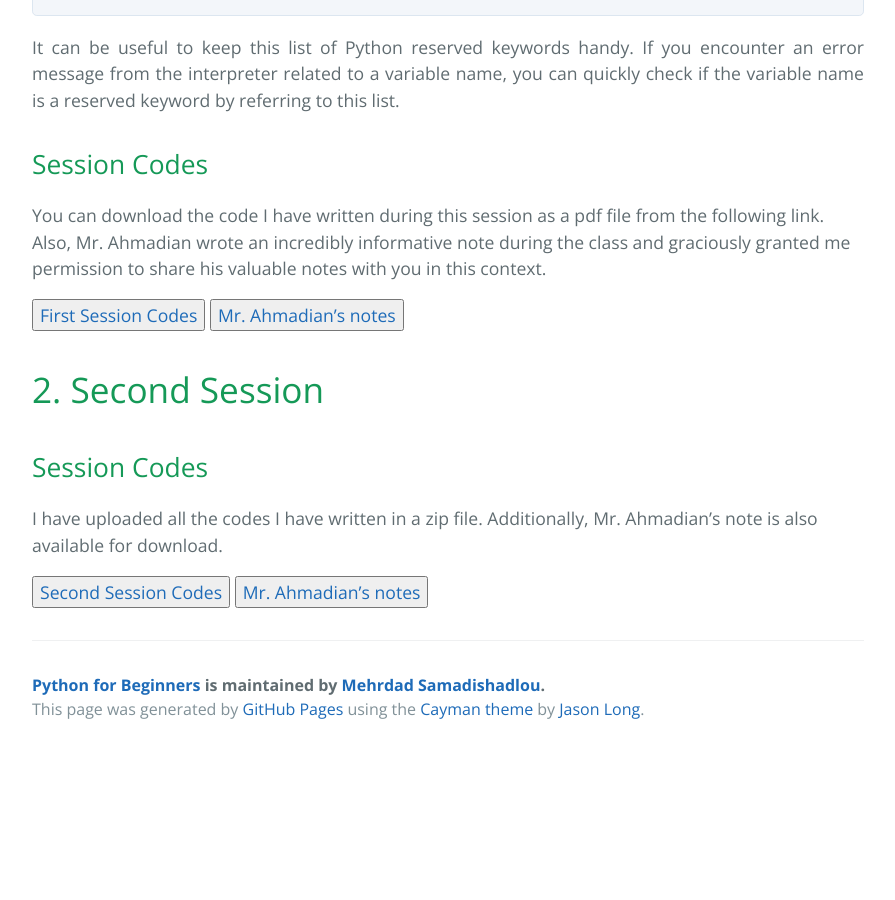
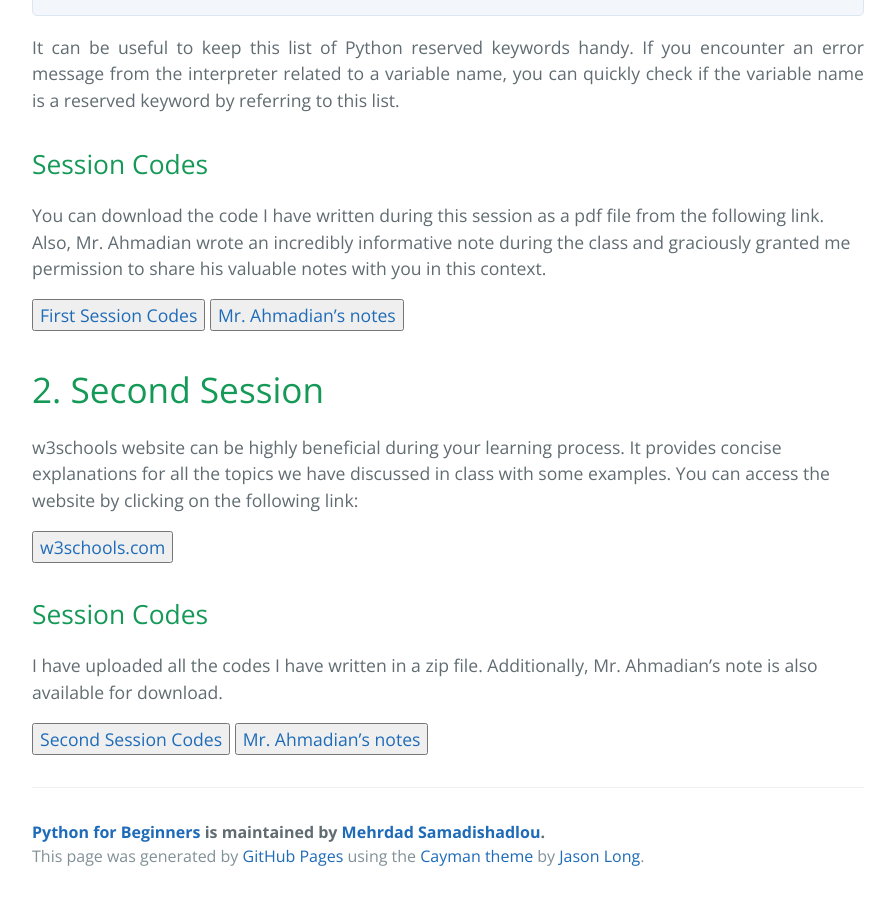
Before and after one commit to MehrdadSamadishadlou/Python_for_Beginners, a Jekyll site: the page built from materials.md, in a window 1280 px wide and 900 px high, scrolled down 1673 px. Shown: the whole window, without its empty margins (192-1087 px from the left). Built offline with Jekyll 4.4.1, drawn with Linux system fonts in a browser that asks for light colours; before the commit the page ends 2426 px from its top, so only the background shows below that.

Commit message:
Update materials.md

```diff
--- a/materials.md
+++ b/materials.md
@@ -71,6 +71,11 @@ You can download the code I have written during this session as a pdf file from
 
 # 2. Second Session
 
+w3schools website can be highly beneficial during your learning process. It provides concise explanations for all the topics we have discussed in class with some examples. You can access the website by clicking on the following link:
+
+<a href="https://www.w3schools.com/python/default.asp" target="_blank"><button>w3schools.com</button></a>
+
+
 ## Session Codes
 
 I have uploaded all the codes I have written in a zip file. Additionally, Mr. Ahmadian's note is also available for download.
```
